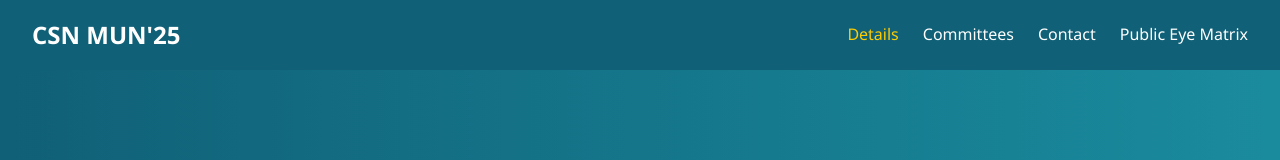
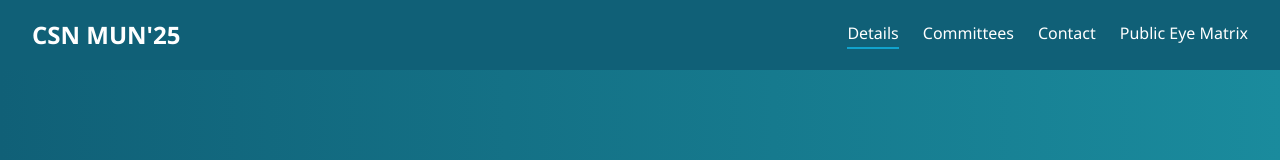
Before and after one commit to sn2368/csnmun, a plain HTML site: page index.html in a window 1280 px wide. In both pictures the pointer is over the link "Details". Shown: the top 160 px of the page. Drawn offline with Linux system fonts and the light colour scheme.

Commit message:
Update s.css

```diff
--- a/s.css
+++ b/s.css
@@ -44,7 +44,7 @@
   }
 
   .nav-links a:hover {
-    color: #ffcc00;
+    border-bottom: 2px solid #11a3cd;
   }
 
   .hamburger {
```
